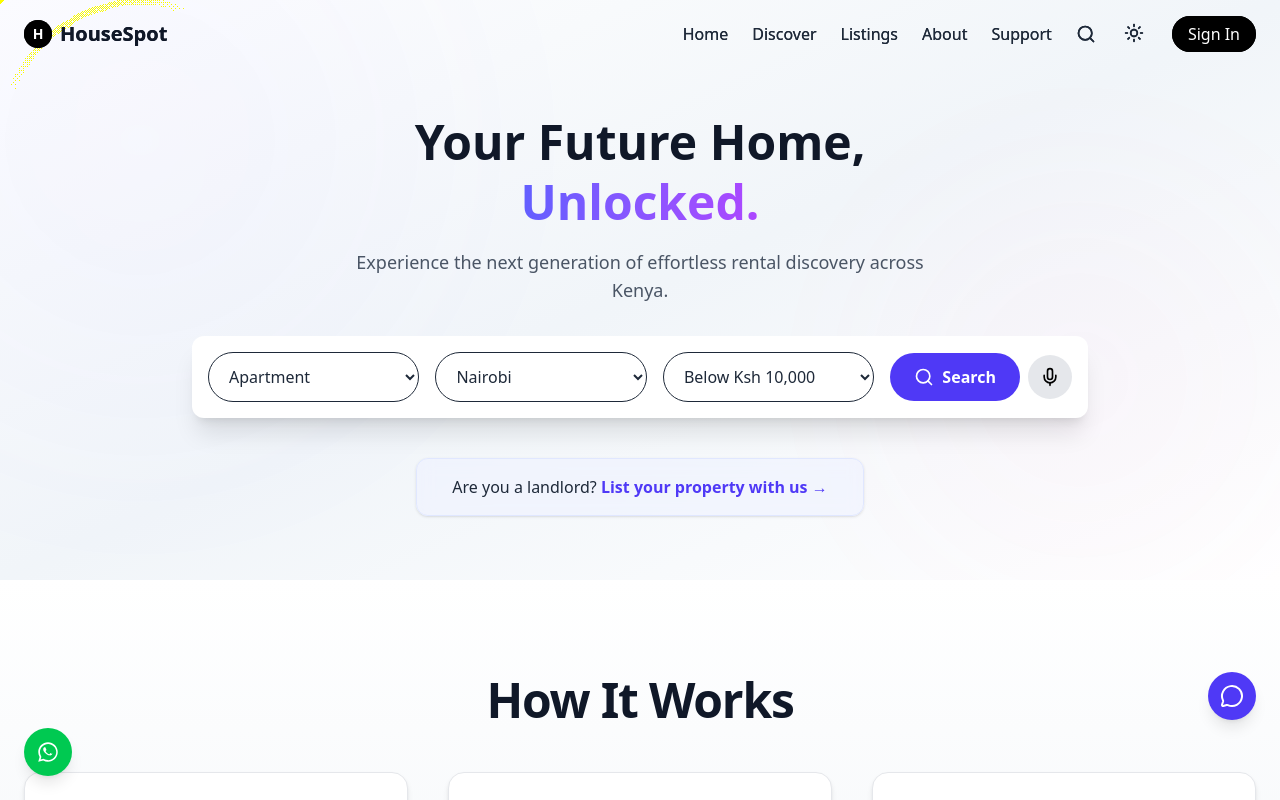
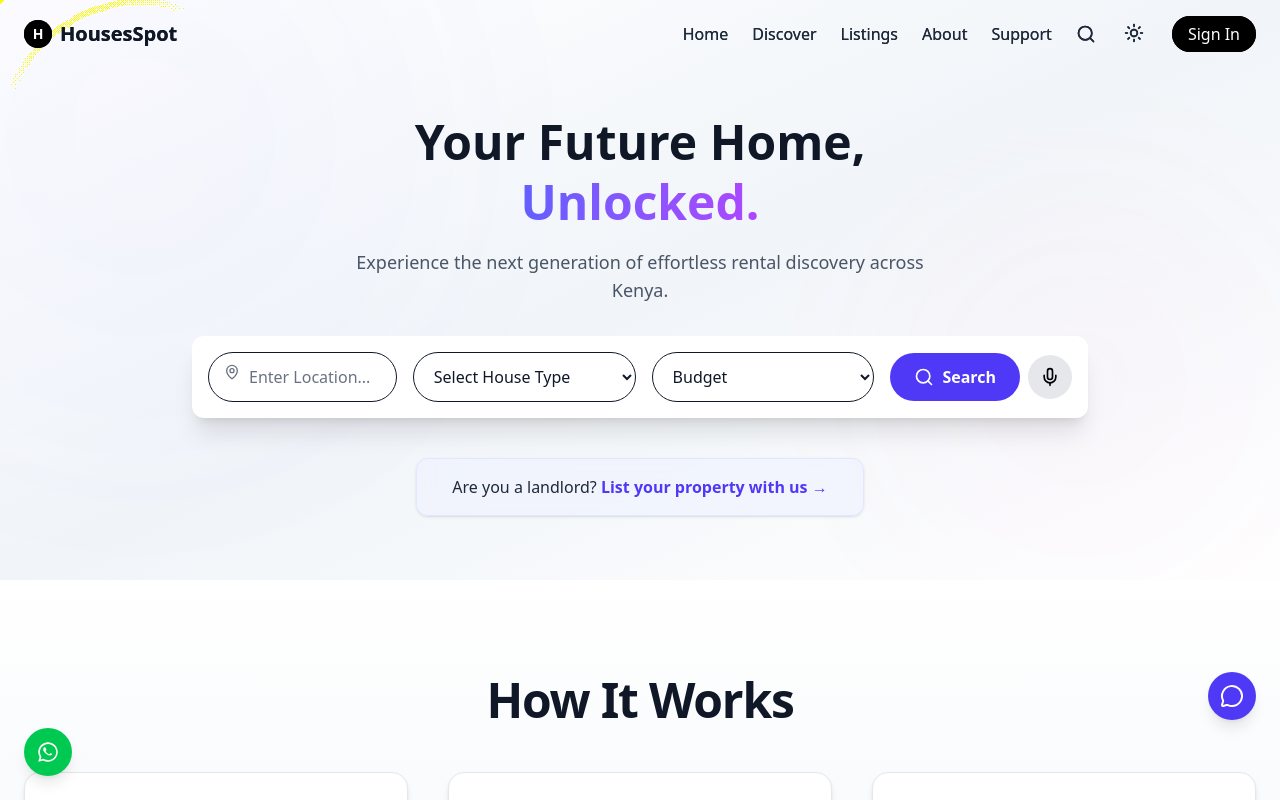
Before and after one commit to ambroseoliver/housepot, a Next.js app in the folder frontend/: page / in a window 1280 px wide. Shown: the top 800 px of the page. Built offline with nearby package versions, Linux system fonts and the light colour scheme.

Commit message:
search bar improved

```diff
--- a/frontend/src/app/components/Navbar.tsx
+++ b/frontend/src/app/components/Navbar.tsx
@@ -35,7 +35,7 @@ export default function Navbar() {
           <div className="bg-black w-7 h-7 rounded-full grid place-content-center text-white text-sm">
             H
           </div>
-          HouseSpot
+          HousesSpot
         </Link>
 
         {/* Desktop Menu */}
--- a/frontend/src/app/components/SearchBar.tsx
+++ b/frontend/src/app/components/SearchBar.tsx
@@ -1,44 +1,78 @@
 "use client";
 
-import { Search, Mic } from "lucide-react";
+import { Search, Mic, MapPin } from "lucide-react";
 import { useState } from "react";
 
 export default function SearchBar() {
   const [isListening, setIsListening] = useState(false);
+  const [location, setLocation] = useState("");
+  const [houseType, setHouseType] = useState("");
+  const [budget, setBudget] = useState("");
 
   const handleMicClick = () => {
     setIsListening(true);
-    // TODO: Integrate Web Speech API in future
     alert("🎙 Voice input coming soon!");
     setTimeout(() => setIsListening(false), 1500);
   };
 
+  const handleSearch = () => {
+    console.log({ location, houseType, budget });
+    // Future: Redirect or filter listings
+  };
+
   return (
-    <div className="w-full max-w-4xl bg-white dark:bg-gray-900 rounded-xl shadow-xl p-4 flex flex-col sm:flex-row gap-4 items-center justify-center transition-all">
-      <select className="flex-1 px-4 py-3 rounded-full border dark:border-gray-700 focus:outline-none focus:ring-2 focus:ring-indigo-500 bg-white dark:bg-gray-800 text-gray-800 dark:text-white transition-transform duration-200 hover:scale-[1.02]">
-        <option>Apartment</option>
-        <option>House</option>
-        <option>Bed Sitter</option>
-        <option>Studio</option>
+    <div className="w-full max-w-5xl bg-white dark:bg-gray-900 rounded-xl shadow-xl p-4 flex flex-col sm:flex-row gap-4 items-center justify-center transition-all">
+      {/* Location Input */}
+      <div className="relative w-full sm:w-auto flex-1">
+        <span className="absolute left-4 top-3 text-gray-500 dark:text-gray-400">
+          <MapPin className="w-4 h-4" />
+        </span>
+        <input
+          type="text"
+          placeholder="Enter Location..."
+          value={location}
+          onChange={(e) => setLocation(e.target.value)}
+          className="pl-10 pr-4 py-3 w-full rounded-full border dark:border-gray-700 bg-white dark:bg-gray-800 text-gray-900 dark:text-white focus:outline-none focus:ring-2 focus:ring-indigo-500 placeholder-gray-500 dark:placeholder-gray-400"
+        />
+      </div>
+
+      {/* House Type */}
+      <select
+        value={houseType}
+        onChange={(e) => setHouseType(e.target.value)}
+        className="flex-1 px-4 py-3 rounded-full border dark:border-gray-700 focus:outline-none focus:ring-2 focus:ring-indigo-500 bg-white dark:bg-gray-800 text-gray-900 dark:text-white"
+      >
+        <option value="">Select House Type</option>
+        <option value="single-room">Single Room</option>
+        <option value="bedsitter">Bedsitter / Studio</option>
+        <option value="1-bedroom">1 Bedroom</option>
+        <option value="2-bedroom">2 Bedroom</option>
+        <option value="3-bedroom">3 Bedroom</option>
       </select>
 
-      <select className="flex-1 px-4 py-3 rounded-full border dark:border-gray-700 focus:outline-none focus:ring-2 focus:ring-indigo-500 bg-white dark:bg-gray-800 text-gray-800 dark:text-white transition-transform duration-200 hover:scale-[1.02]">
-        <option>Nairobi</option>
-        <option>Mombasa</option>
-        <option>Kisumu</option>
-        <option>Thika</option>
-        <option>Eldoret</option>
+      {/* Budget */}
+      <select
+        value={budget}
+        onChange={(e) => setBudget(e.target.value)}
+        className="flex-1 px-4 py-3 rounded-full border dark:border-gray-700 focus:outline-none focus:ring-2 focus:ring-indigo-500 bg-white dark:bg-gray-800 text-gray-900 dark:text-white"
+      >
+        <option value="">Budget</option>
+        <option value="5000">Below KSh 5,000</option>
+        <option value="10000">KSh 5,001 – 10,000</option>
+        <option value="20000">KSh 10,001 – 20,000</option>
+        <option value="20001">KSh 20,001 - 25,000</option>
+        <option value="25001">KSh 25,001 - 30,000</option>
+        <option value="30000">KSh 30,001 - 40,000</option>
+        <option value="40001">KSh 40,001 - 50,000</option>
+        <option value="50001"> Above KSh 50,000</option>
       </select>
 
-      <select className="flex-1 px-4 py-3 rounded-full border dark:border-gray-700 focus:outline-none focus:ring-2 focus:ring-indigo-500 bg-white dark:bg-gray-800 text-gray-800 dark:text-white transition-transform duration-200 hover:scale-[1.02]">
-        <option>Below Ksh 10,000</option>
-        <option>Ksh 10,000 - 30,000</option>
-        <option>Ksh 30,000 - 60,000</option>
-        <option>Above Ksh 60,000</option>
-      </select>
-
+      {/* Buttons */}
       <div className="flex items-center gap-2 w-full sm:w-auto">
-        <button className="flex items-center gap-2 bg-indigo-600 hover:bg-indigo-700 text-white font-semibold px-6 py-3 rounded-full transition-all hover:shadow-lg">
+        <button
+          onClick={handleSearch}
+          className="flex items-center gap-2 bg-indigo-600 hover:bg-indigo-700 text-white font-semibold px-6 py-3 rounded-full transition-all hover:shadow-lg"
+        >
           <Search className="w-5 h-5" />
           Search
         </button>
```
